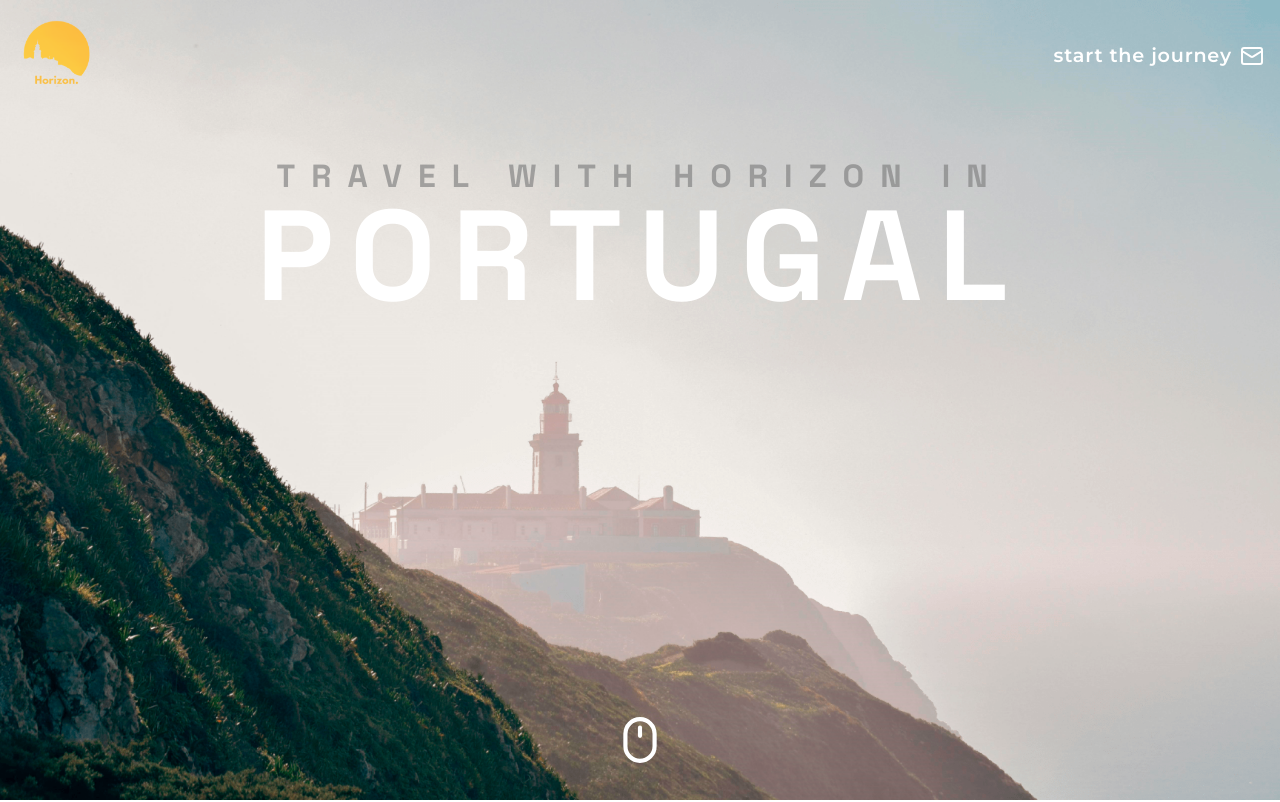
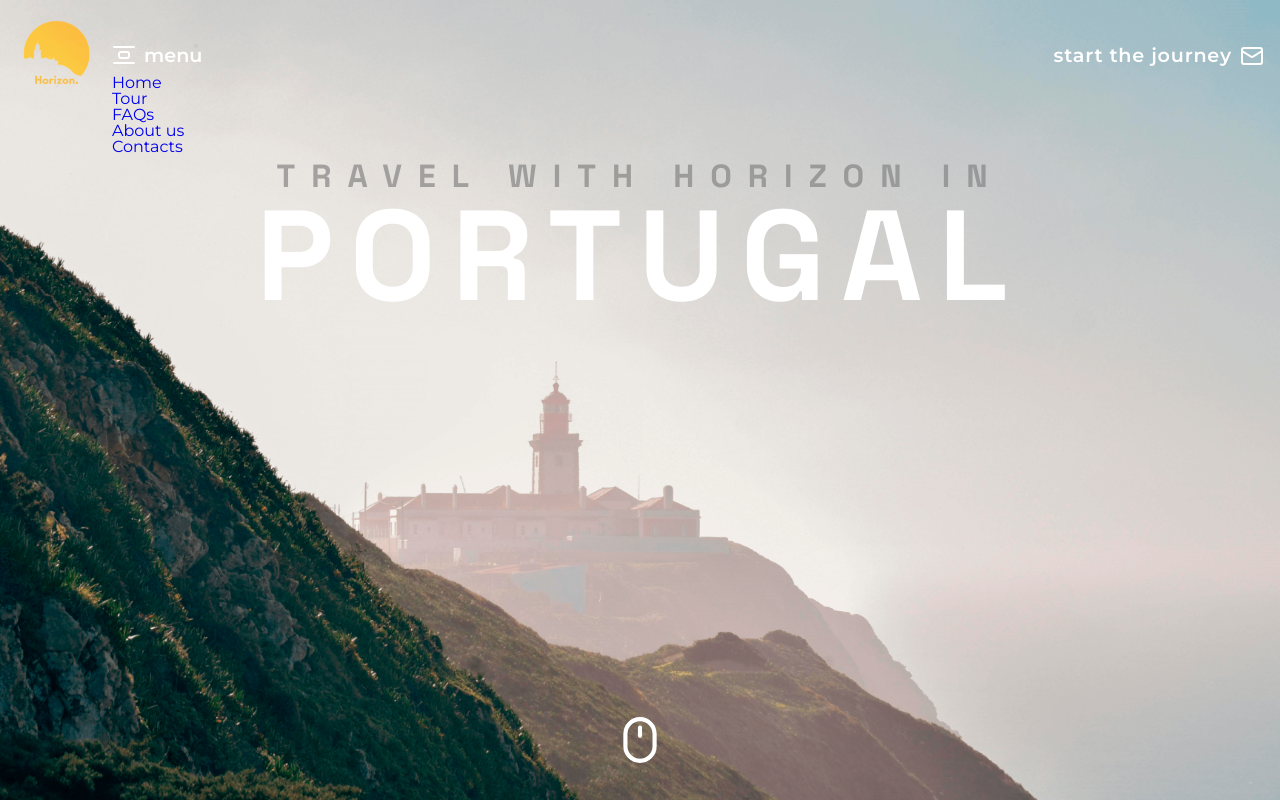
Before and after one commit to and-yevchenko/portugal-travel, a React (Vite) app: page / in a window 1280 px wide. Shown: the top 802 px of the page. Built offline with nearby package versions, Linux system fonts and the light colour scheme.

Commit message:
Add menu button

```diff
--- /dev/null
+++ b/src/components/Menu/Menu.css
@@ -0,0 +1,29 @@
+.menu {
+    height: auto;
+    overflow: hidden;
+    .menu__button {
+        background-color: transparent;
+        color: #FFF;
+        font-size: 1.2rem;
+        font-weight: 600;
+        display: flex;
+        gap: 0.5rem;
+        place-items: center;
+        padding-bottom: 0.5rem;
+    }
+    .menu__list {
+        background-color: #808080b6;
+        display: flex;
+        flex-direction: column;
+        gap: 1rem;
+        padding: 1rem 1.5rem;
+        border-radius: 10px;
+        opacity: 0;
+        transition: opacity 0.3s ease-out;
+        a {
+            color: #FFF;
+            font-weight: 500;
+            letter-spacing: 0.1rem;
+        }
+    }
+}
--- /dev/null
+++ b/src/components/Menu/Menu.jsx
@@ -0,0 +1,29 @@
+import { AlignVerticalSpaceAround } from 'lucide-react'
+import './Menu.css'
+import { MENU_LINKS } from '../../content/__menu'
+import { useState } from 'react'
+
+export const Menu = () => {
+
+    const MENU = MENU_LINKS
+
+    const [isOpen, setIsOpen] = useState(true)
+    const handleClick = () => {
+        setIsOpen(!isOpen)
+    }
+
+    return (
+        <nav className='menu'>
+            <button className='menu__button' type='button' onClick={handleClick}>
+                <AlignVerticalSpaceAround/>menu
+            </button>
+            {isOpen &&
+                <ul className='menu__lis'>
+                    {MENU.map((el) => (
+                        <li key={el.id}><a href={el.link}>{el.name}</a></li>
+                    ))}
+                </ul>
+            }
+        </nav>
+    )
+}
--- a/src/components/Parallax/Parallax.jsx
+++ b/src/components/Parallax/Parallax.jsx
@@ -33,7 +33,7 @@ export const Parallax = ({ hookSmooth }) => {
           <div className='parallax__back'></div>
           <div className='parallax__middle'></div>
           <div className='parallax__front'></div>
-          <a href='#discover' className={`parallax__scroll${scrollValue > 300 ? ' --opacity' : ''}`}
+          <a href='#tour' className={`parallax__scroll${scrollValue > 300 ? ' --opacity' : ''}`}
             onClick={(e) => ref.runSmoothScroll(e, ref.refs.tour)}
           ><Mouse /></a>
         </div>
--- a/src/components/layout/Header/Header.css
+++ b/src/components/layout/Header/Header.css
@@ -39,4 +39,9 @@
         transform-origin: left top;
       }
     }
+    .menu {
+      position: absolute;
+      top: 2.7rem;
+      left: 7rem;
+    }
 }
--- a/src/components/layout/Header/Header.jsx
+++ b/src/components/layout/Header/Header.jsx
@@ -1,6 +1,7 @@
 import { Mail } from 'lucide-react'
 import { Logo } from '../../Logo/Logo'
 import './Header.css'
+import { Menu } from '../../Menu/Menu'
 
 export const Header = ({ children }) => {
 
@@ -8,6 +9,7 @@ export const Header = ({ children }) => {
         <header className='header'>
             <div className='header__panel'>
                 <a href="http://localhost:5173/"><Logo /></a>
+                <Menu />
                 <a className='link-send' href=""><span>start the journey</span><Mail /></a>
             </div>
             {children}
--- /dev/null
+++ b/src/content/__menu.js
@@ -0,0 +1,28 @@
+
+export const MENU_LINKS = [
+    {
+        id: 1,
+        name: 'Home',
+        link: '#home',
+    },
+    {
+        id: 2,
+        name: 'Tour',
+        link: '#tour',
+    },
+    {
+        id: 3,
+        name: 'FAQs',
+        link: '#faqs',
+    },
+    {
+        id: 4,
+        name: 'About us',
+        link: '#about',
+    },
+    {
+        id: 5,
+        name: 'Contacts',
+        link: '#contact',
+    },
+]
--- a/src/section/DiscoverPortugal/DiscoverPortugal.jsx
+++ b/src/section/DiscoverPortugal/DiscoverPortugal.jsx
@@ -8,7 +8,7 @@ export const DiscoverPortugal = ({ tour }) => {
     const CONTENT_SWIPPER = CONTENT.CONTENT;
 
     return (
-        <section className='discover-portugal' id='discover' ref={tour}>
+        <section className='discover-portugal' id='tour' ref={tour}>
             <article className='discover-portugal__title'>
                 <Textbox title={CONTENT.TITLE} text={CONTENT.TEXT}/>
             </article>
```
